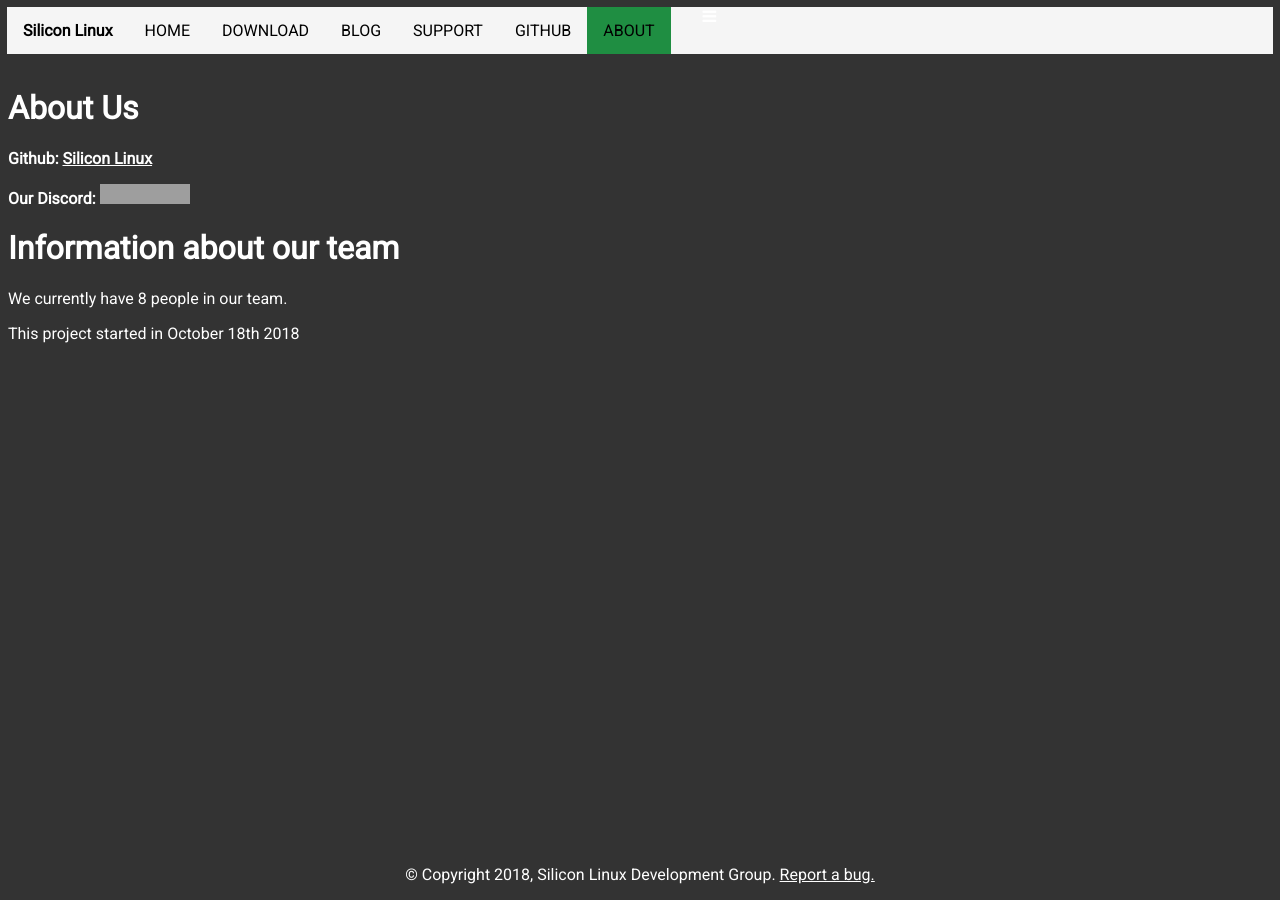
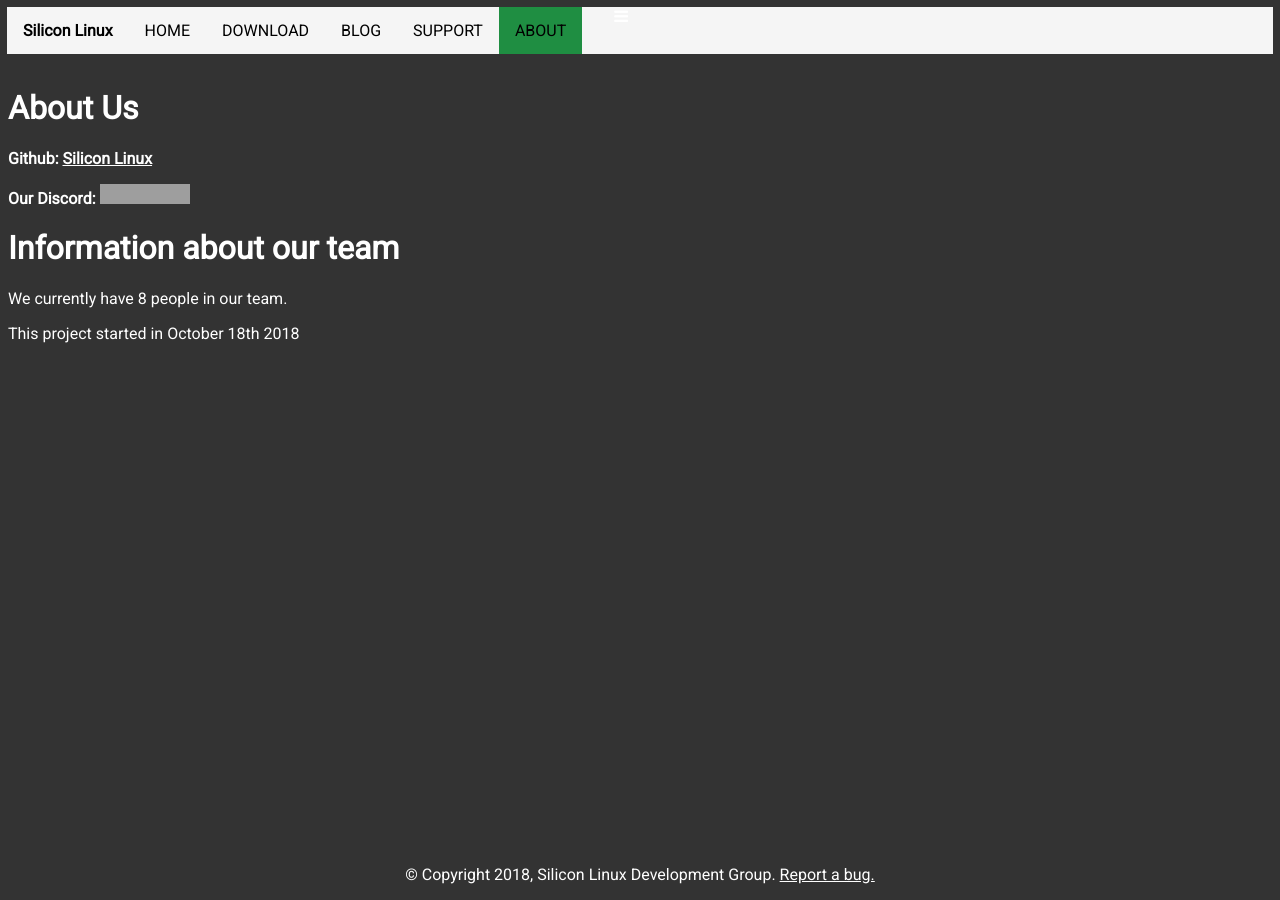
Before and after one commit to silicon-linux/silicon-linux.github.io, a Jekyll site: the page built from about.html, in a window 1280 px wide. Built offline with Jekyll 4.4.1, drawn with Linux system fonts in a browser that asks for light colours; grey boxes are pictures that could not be loaded.

Commit message:
removed the github link

```diff
--- a/_includes/navigator.html
+++ b/_includes/navigator.html
@@ -5,7 +5,6 @@
       <li class="nav" {% if page.url == "/download.html" %}style="background-color: #1f8e42;"{% endif %}><a class="nav"href="/download.html">DOWNLOAD</a></li>
       <li class="nav" {% if page.url == "/blog.html" %}style="background-color: #1f8e42;"{% endif %}><a class="nav" href="/blog.html">BLOG</a></li>
       <li class="nav" {% if page.url == "/support.html" %}style="background-color: #1f8e42;"{% endif %}><a class="nav" href="/support.html">SUPPORT</a></li>
-      <li class="nav"><a class="nav"href="https://github.com/silicon-linux">GITHUB</a></li>
       <li class="nav" {% if page.url == "/about.html" %}style="background-color: #1f8e42;"{% endif %}><a class="nav" href="/about.html">ABOUT</a></li>
       <li class="nav"><a href="javascript:void(0);" class="icon" onclick="myFunction()"></a></li>
       <li><i class="fa fa-bars"></i></li>
```
